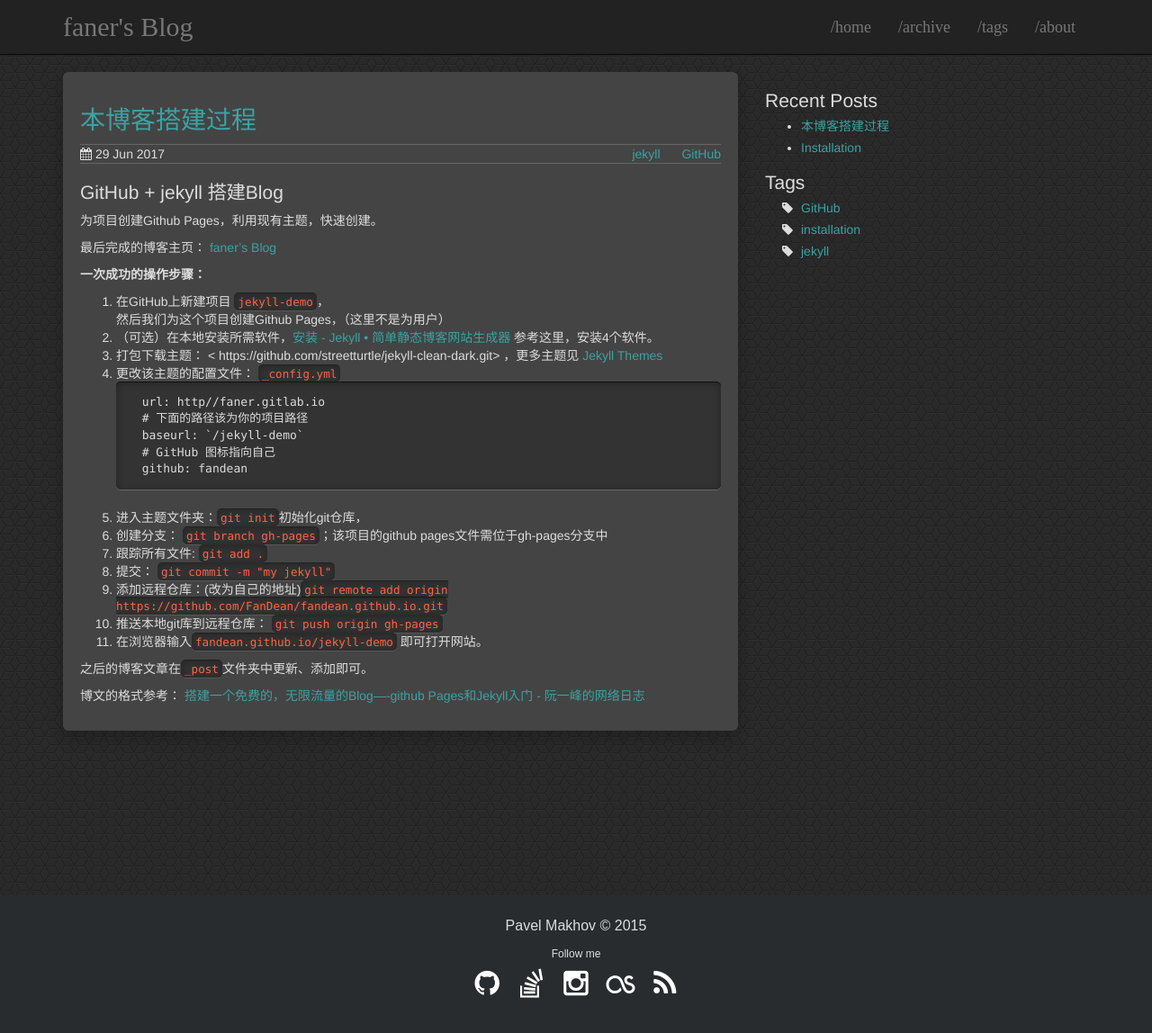
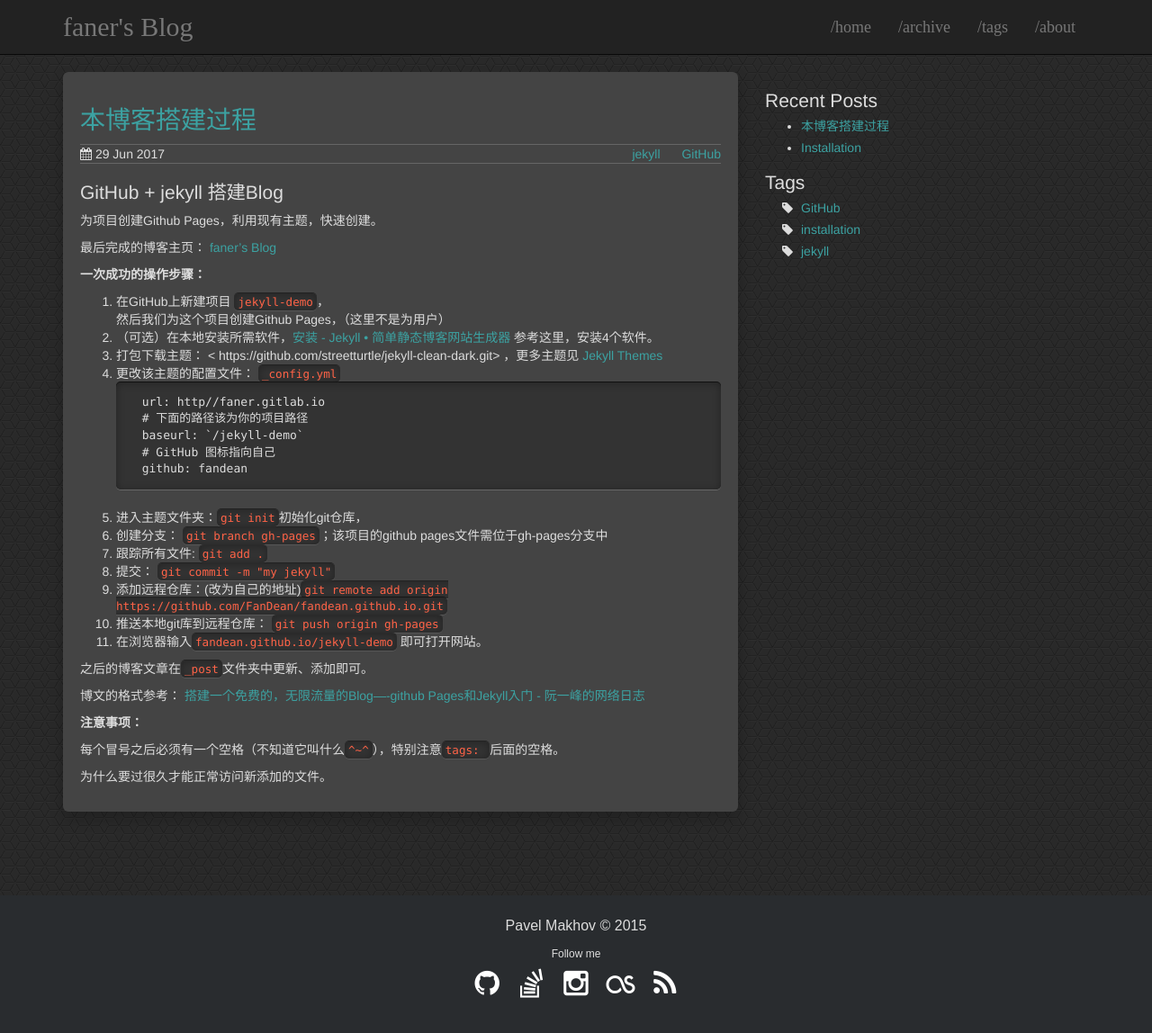
Before and after one commit to fandean/github-demo, a Jekyll site: the page built from _posts/2017-06-29-本博客搭建过程.md, in a window 1280 px wide and 1172 px high. Shown: the top 1148 px of the window at 90% size. Built offline with Jekyll 4.4.1, drawn with Linux system fonts in a browser that asks for light colours.

Commit message:
Update 2017-06-29-本博客搭建过程.md

```diff
--- a/_posts/2017-06-29-本博客搭建过程.md
+++ b/_posts/2017-06-29-本博客搭建过程.md
@@ -39,3 +39,9 @@ tag:
 之后的博客文章在`_post`文件夹中更新、添加即可。
 
 博文的格式参考： [搭建一个免费的，无限流量的Blog----github Pages和Jekyll入门 - 阮一峰的网络日志](http://www.ruanyifeng.com/blog/2012/08/blogging_with_jekyll.html "搭建一个免费的，无限流量的Blog----github Pages和Jekyll入门 - 阮一峰的网络日志")
+
+**注意事项：**
+
+每个冒号之后必须有一个空格（不知道它叫什么`^~^`），特别注意`tags: `后面的空格。
+
+为什么要过很久才能正常访问新添加的文件。
```
